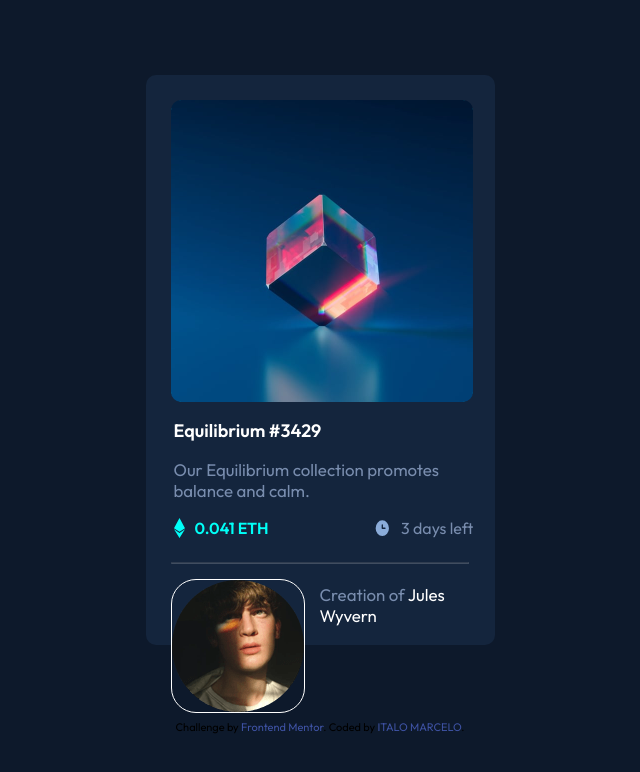
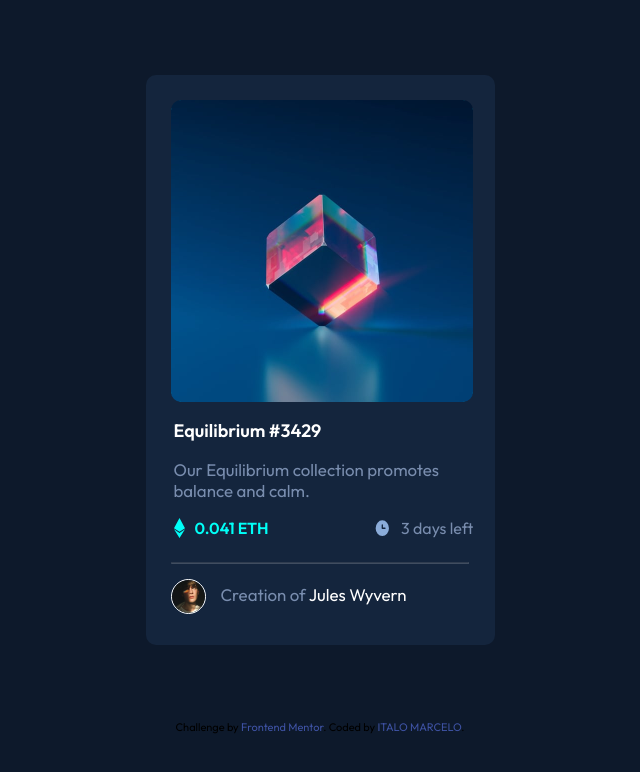
Before and after one commit to ItaloMarcelo244/NFT-preview-card, a plain HTML site: page index.html in a window 1280 px wide. Shown: the whole page, without its empty margins (320-960 px from the left). Drawn offline with Linux system fonts and the light colour scheme.

Commit message:
Update index.html

```diff
--- a/index.html
+++ b/index.html
@@ -32,7 +32,7 @@
               <hr>
               <div class="perfil-card">
                   <div class="perfil">
-                      <img class="img-item" src="img/image-avatar.png" alt="avatar" title="perfil-img">
+                      <img class="img-item" src="img/image-avatar.png" alt="avatar" title="perfil-img" width="35px" height="35px">
                       <p class="item-perfil">Creation of <a href="#">Jules Wyvern</a></p>
                   </div>
               </div>
```
